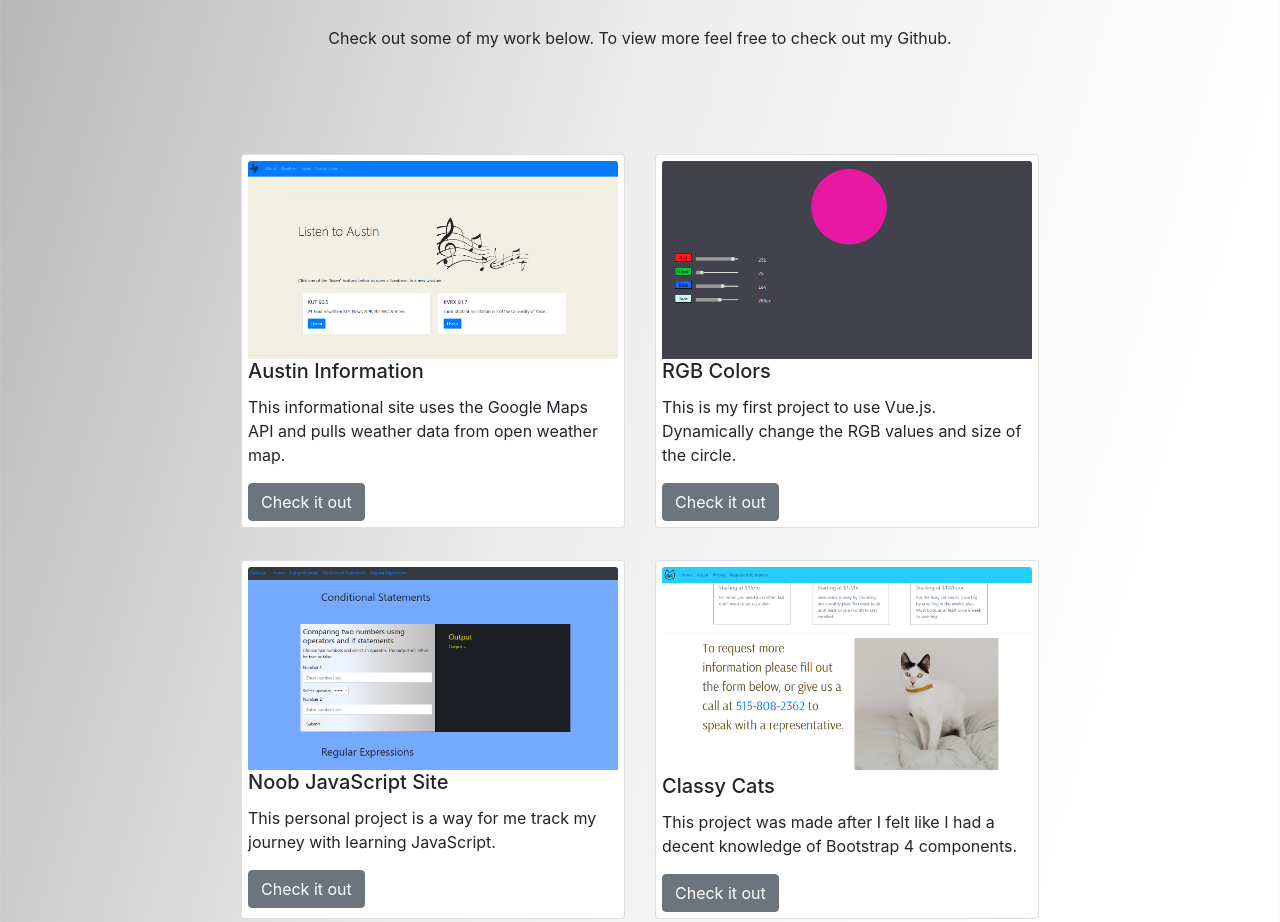
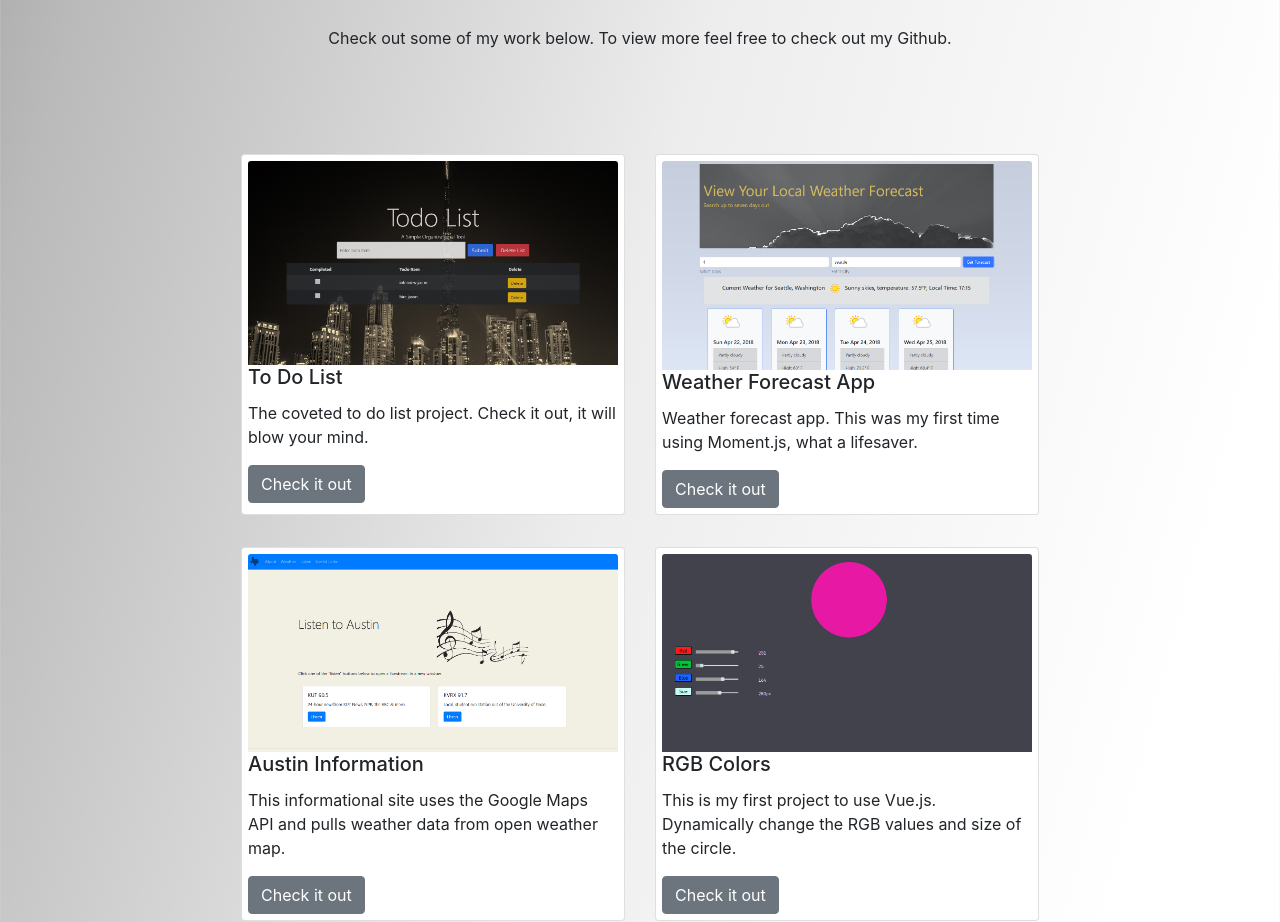
Before and after one commit to CIS470GroupTwo/JasonFritsche.github.io, a plain HTML site: page index.html in a window 1280 px wide. Shown: the part 2140-3062 px from the top of the page. Drawn offline with nearby package versions, Linux system fonts and the light colour scheme.

Commit message:
added new projects to projects
yep

```diff
--- a/index.html
+++ b/index.html
@@ -69,6 +69,26 @@
 </div>
 <!--project cards-->
 <div class="container-fluid project-container">
+    <div class="row">
+    <div class="card-deck mx-auto">
+      <div class="card" style="max-width: 24rem;">
+        <img class="card-img-top" src="images/todo.PNG" alt="Card image cap">
+        <div class="card-block">
+          <h5 class="card-title">To Do List</h5>
+          <p class="card-text">The coveted to do list project. Check it out, it will blow your mind.</p>
+          <a href="https://jasonfritsche.github.io/TodoListJS/" target="_blank" class="btn btn-secondary">Check it out</a>
+        </div>
+      </div>
+      <div class="card" style="max-width: 24rem;">
+        <img class="card-img-top" src="images/weatherapp.PNG" alt="Card image cap">
+        <div class="card-block">
+          <h5 class="card-title">Weather Forecast App</h5>
+          <p class="card-text">Weather forecast app. This was my first time using Moment.js, what a lifesaver.</p>
+          <a href="https://jasonfritsche.github.io/weatherapp/" target="_blank" class="btn btn-secondary">Check it out</a>
+        </div>
+      </div>
+    </div>
+  </div>
   <div class="row">
     <div class="card-deck mx-auto">
       <div class="card" style="max-width: 24rem;">
```
